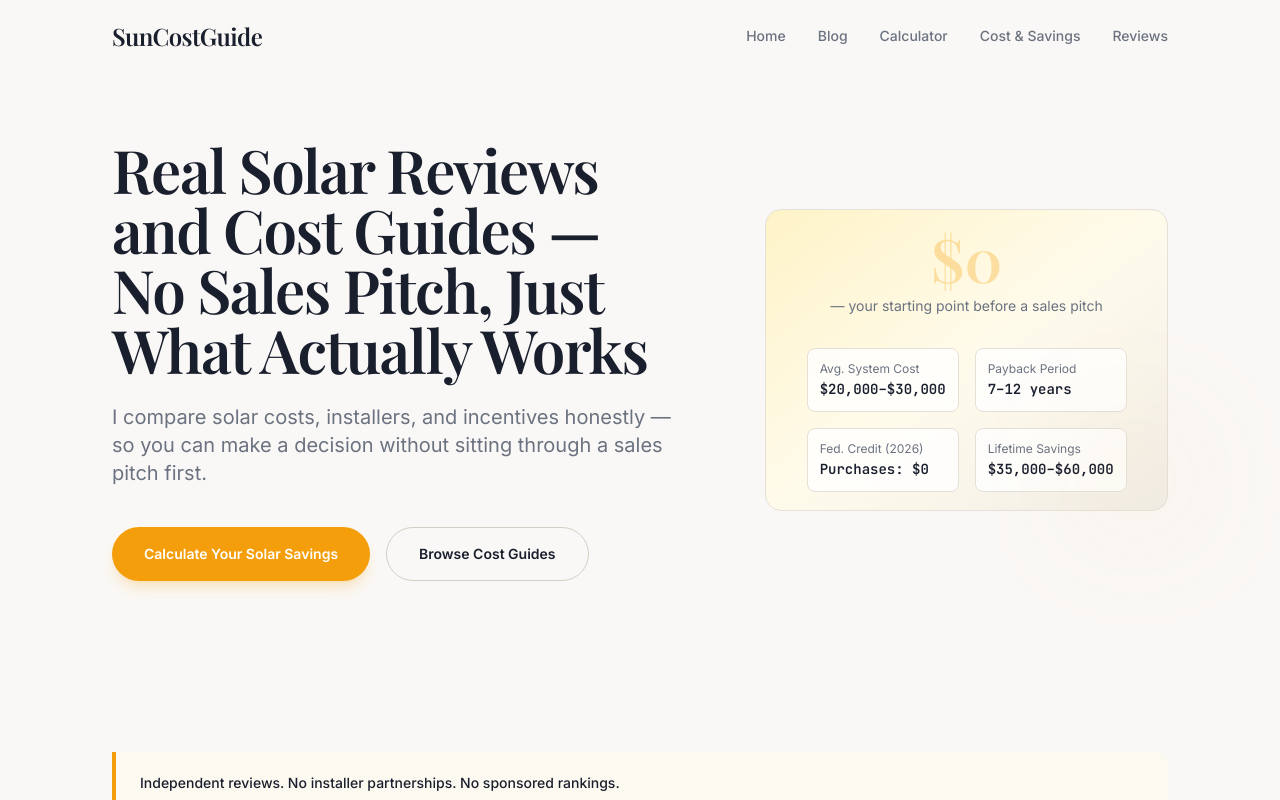
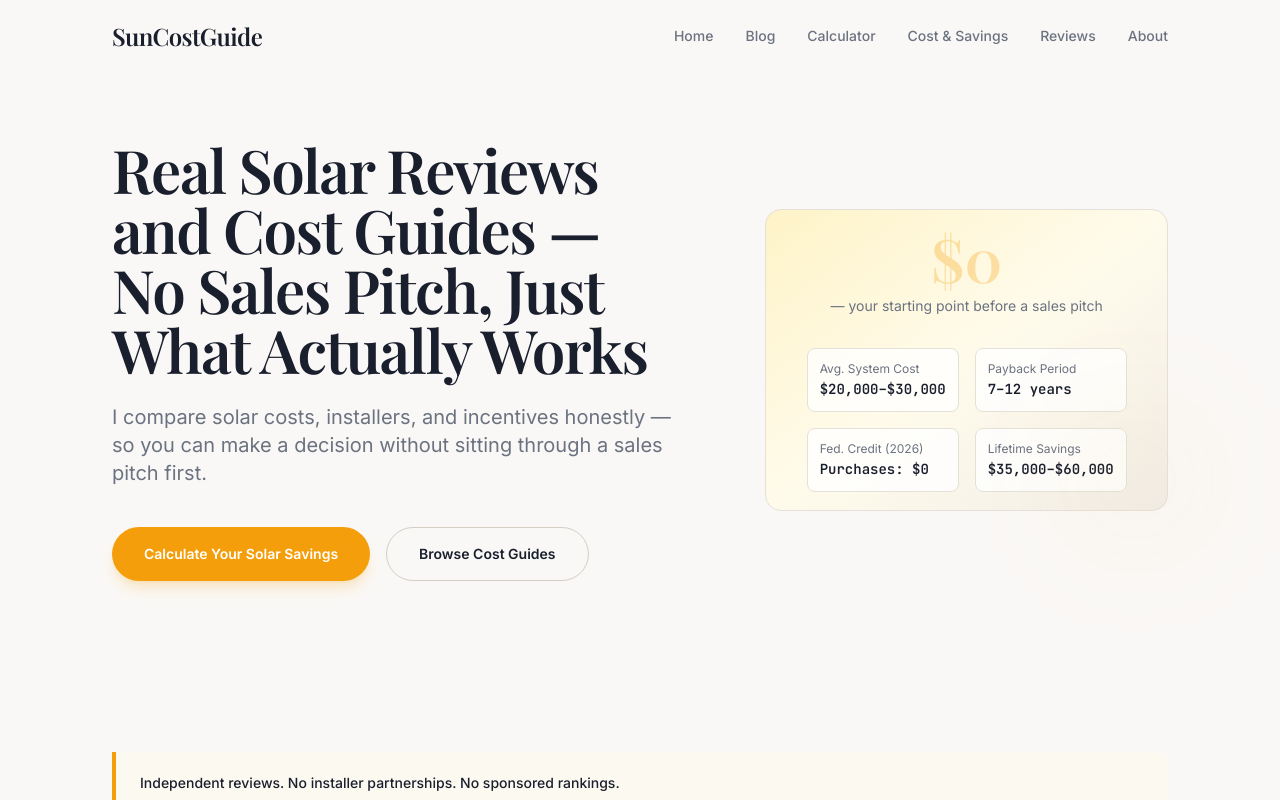
Before and after one commit to nathanielkennyolie-ship-it/SunCostGuide, a Next.js app: page / in a window 1280 px wide. Shown: the top 800 px of the page. Built offline with nearby package versions, Linux system fonts and the light colour scheme; a web font is replaced by a local one.

Commit message:
fix: add About link to navbar, verify profile image renders

```diff
--- a/src/components/NavBar.tsx
+++ b/src/components/NavBar.tsx
@@ -9,6 +9,7 @@ const navLinks = [
   { href: "/calculator", label: "Calculator" },
   { href: "/cost-and-savings", label: "Cost & Savings" },
   { href: "/installer-reviews", label: "Reviews" },
+  { href: "/about", label: "About" },
 ];
 
 export default function NavBar() {
```
